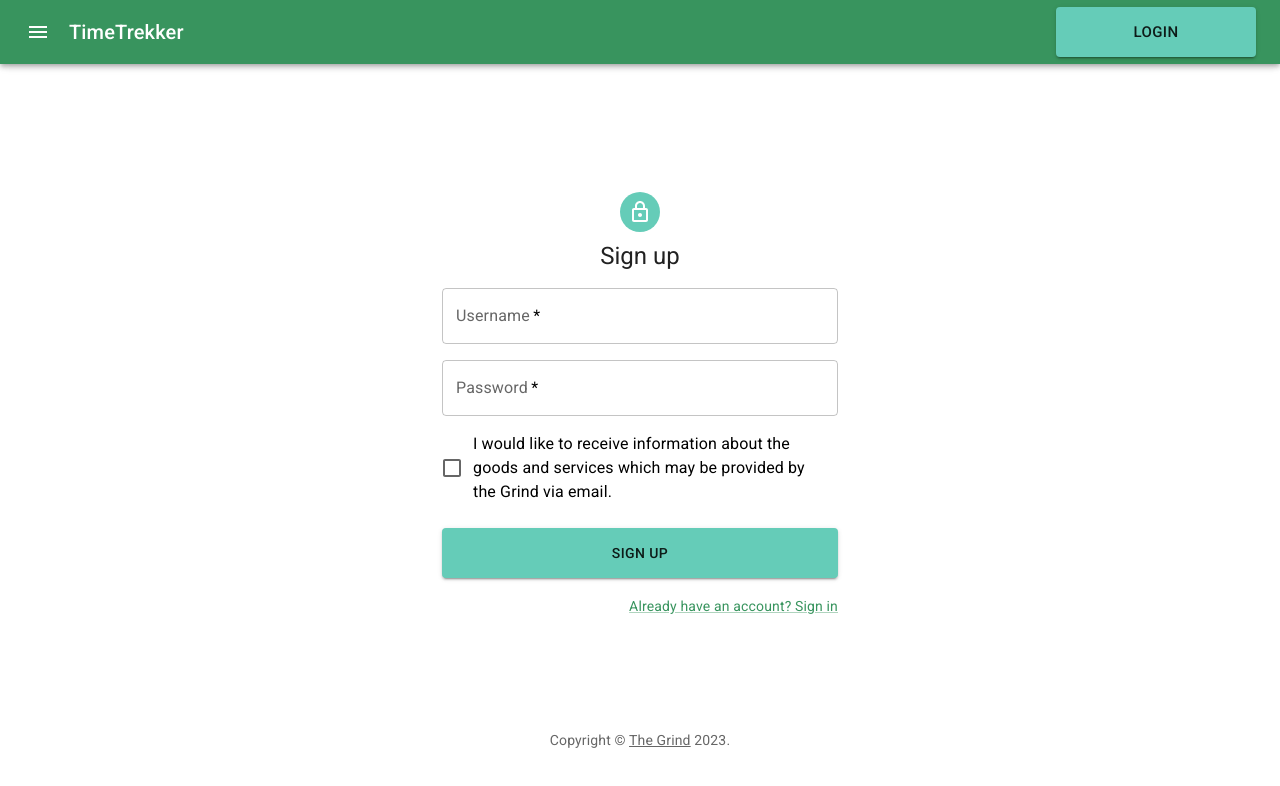
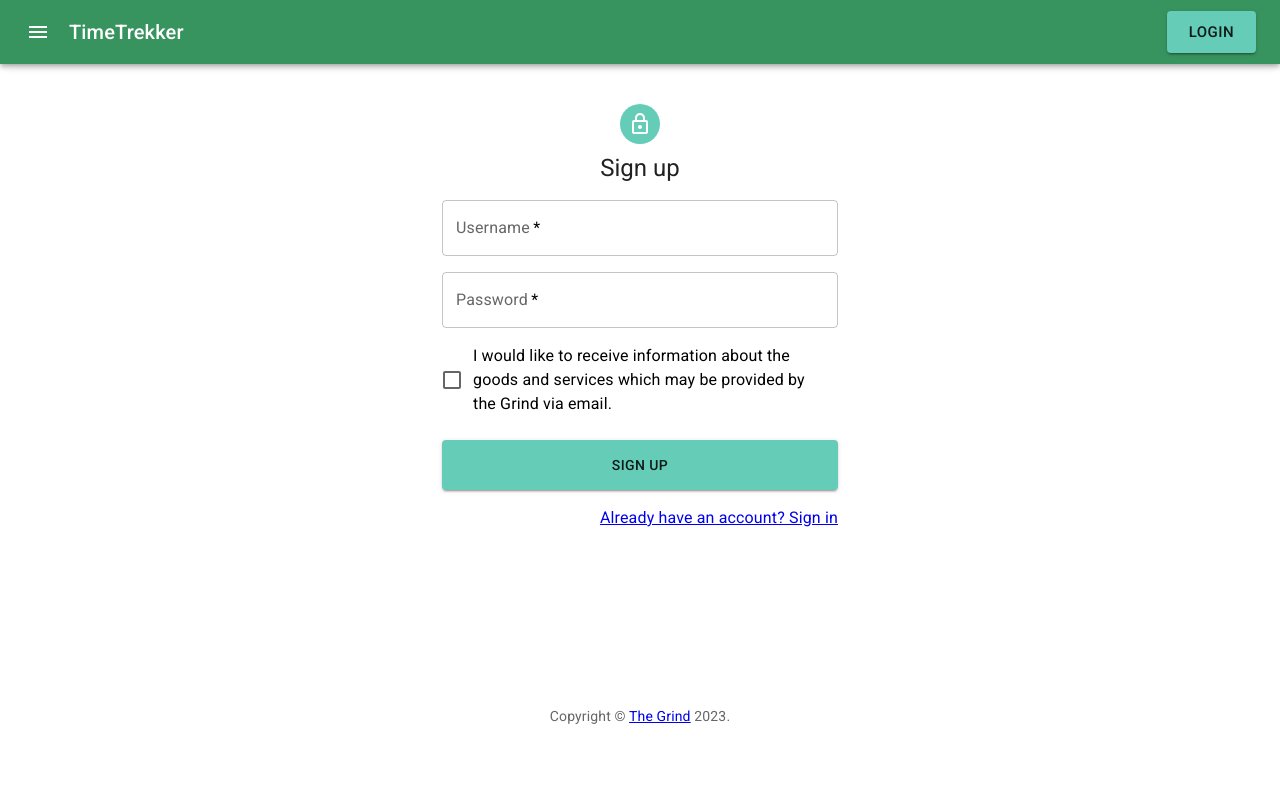
Before and after one commit to Weiennn/The-Grind, a React (Create React App) app in the folder client/: page /registration in a window 1280 px wide. Shown: the top 786 px of the page. Built offline with nearby package versions, Linux system fonts and the light colour scheme; no server answers.

Commit message:
added the logout button to replace the login button when you are already logged in

```diff
--- a/client/src/App.js
+++ b/client/src/App.js
@@ -1,9 +1,8 @@
-import './App.css';
+import "./App.css";
 import { createTheme, ThemeProvider } from "@mui/material/styles";
-import Navbar from './pages/Navbar';
+import Navbar from "./pages/Navbar";
 
 function App() {
-
   const defaultTheme = createTheme({
     palette: {
       mode: "light",
--- a/client/src/pages/Login.js
+++ b/client/src/pages/Login.js
@@ -1,6 +1,9 @@
 import React, { useState, useContext } from "react";
 import axios from "axios";
-import { useNavigate } from "react-router-dom";
+import {
+  Link,
+  useNavigate,
+} from "react-router-dom";
 import { AuthContext } from "../helper/AuthContext";
 import Avatar from "@mui/material/Avatar";
 import Button from "@mui/material/Button";
@@ -8,7 +11,7 @@ import CssBaseline from "@mui/material/CssBaseline";
 import TextField from "@mui/material/TextField";
 import FormControlLabel from "@mui/material/FormControlLabel";
 import Checkbox from "@mui/material/Checkbox";
-import Link from "@mui/material/Link";
+//import Link from "@mui/material/Link";
 import Grid from "@mui/material/Grid";
 import Box from "@mui/material/Box";
 import LockOutlinedIcon from "@mui/icons-material/LockOutlined";
@@ -66,7 +69,6 @@ function Login() {
   };
 
   return (
-    //TODO theme can be moved to root once settled on theme
     //TODO to change Logo
       <Container
         className="loginContainer"
@@ -132,12 +134,10 @@ function Login() {
             </Button>
             <Grid container>
               <Grid item xs>
-              <Link href="#" variant="body2">
-                Forgot password?
-              </Link>
+                {/* TODO add a forgot password page */}
               </Grid>
               <Grid item>
-              <Link href="#" variant="body2">
+                <Link to="/registration" href="#" variant="body2">
                   {"Don't have an account? Sign Up"}
                 </Link>
               </Grid>
@@ -145,25 +145,6 @@ function Login() {
           </Box>
         </Box>
         <Copyright sx={{ mt: 13 }} />
-      {/*
-        <div>
-          <label>Username:</label>
-          <input
-            type="text"
-            onChange={(event) => {
-              setUsername(event.target.value);
-            }}
-          />
-          <label>Password:</label>
-          <input
-            type="password"
-            onChange={(event) => {
-              setPassword(event.target.value);
-            }}
-          />
-          <button onClick={login}>Login</button>
-        </div>
-          */}
       </Container>
   );
 }
--- a/client/src/pages/Navbar.js
+++ b/client/src/pages/Navbar.js
@@ -12,14 +12,7 @@ import IconButton from "@mui/material/IconButton";
 import MenuIcon from "@mui/icons-material/Menu";
 import ChevronLeftIcon from "@mui/icons-material/ChevronLeft";
 import ChevronRightIcon from "@mui/icons-material/ChevronRight";
-import ListItem from "@mui/material/ListItem";
-import ListItemButton from "@mui/material/ListItemButton";
-import ListItemIcon from "@mui/material/ListItemIcon";
-import ListItemText from "@mui/material/ListItemText";
-import InboxIcon from "@mui/icons-material/MoveToInbox";
-import MailIcon from "@mui/icons-material/Mail";
 import Button from "@mui/material/Button";
-
 import { BrowserRouter as Router, Route, Routes, Link } from "react-router-dom";
 import Forum from "./Forum";
 import NewPost from "./NewPost";
@@ -135,9 +128,9 @@ export default function PersistentDrawerLeft() {
   };
 
   return (
+    <Router>
       <Box sx={{ display: "flex" }}>
         <AuthContext.Provider value={{ authState, setAuthState }}>
-        <Router>
           <CssBaseline />
           <AppBar position="fixed" open={open}>
             <Toolbar>
@@ -171,9 +164,27 @@ export default function PersistentDrawerLeft() {
               >
                 TimeTrekker
               </Typography>
-              <Button size="large" variant="contained" color="secondary">
+              {!authState.status ? (
+                <Button
+                  component={Link}
+                  size="large"
+                  variant="contained"
+                  color="secondary"
+                  to="/login"
+                >
                   Login
                 </Button>
+              ) : (
+                <Button
+                  component={Link}
+                  size="large"
+                  variant="contained"
+                  color="secondary"
+                  onClick={logout}
+                >
+                  Logout
+                </Button>
+              )}
             </Toolbar>
           </AppBar>
           <Drawer
@@ -203,7 +214,9 @@ export default function PersistentDrawerLeft() {
             </DrawerHeader>
             <Divider />
             <List>
+              <Box>
                 <Link to="newPost">Create new post</Link>
+              </Box>
               <Divider />
               <Link to="/">Forum</Link>
               <Divider />
@@ -240,8 +253,8 @@ export default function PersistentDrawerLeft() {
               <Route path="/newAssignment" element={<NewAssignment />} />
             </Routes>
           </Main>
-        </Router>
         </AuthContext.Provider>
       </Box>
+    </Router>
   );
 }
--- a/client/src/pages/Registration.js
+++ b/client/src/pages/Registration.js
@@ -2,7 +2,7 @@ import React, { useContext } from "react";
 import { Formik, Form, Field, ErrorMessage } from "formik";
 import * as Yup from "yup";
 import axios from "axios";
-import { useNavigate } from "react-router-dom";
+import { useNavigate, Link } from "react-router-dom";
 import { AuthContext } from "../helper/AuthContext";
 import Avatar from "@mui/material/Avatar";
 import Button from "@mui/material/Button";
@@ -10,7 +10,6 @@ import CssBaseline from "@mui/material/CssBaseline";
 import TextField from "@mui/material/TextField";
 import FormControlLabel from "@mui/material/FormControlLabel";
 import Checkbox from "@mui/material/Checkbox";
-import Link from "@mui/material/Link";
 import Grid from "@mui/material/Grid";
 import Box from "@mui/material/Box";
 import LockOutlinedIcon from "@mui/icons-material/LockOutlined";
@@ -76,7 +75,11 @@ function Registration() {
 
   //TODO change icon
   return (
-    <Container component="registrationContainer" maxWidth="xs">
+    <Container
+      component="registrationContainer"
+      maxWidth="xs"
+      style={{ position: "fixed", top: 0, bottom: 0, left: 0, right: 0 }}
+    >
       <CssBaseline />
       <Box
         sx={{
@@ -152,7 +155,7 @@ function Registration() {
             </Button>
             <Grid container justifyContent="flex-end">
               <Grid item>
-                <Link href="#" variant="body2">
+                <Link to="/login" href="#" variant="body2">
                   Already have an account? Sign in
                 </Link>
               </Grid>
@@ -160,34 +163,7 @@ function Registration() {
           </Form>
         </Formik>
       </Box>
-
-      {/*
-        <Formik
-          initialValues={initialValues}
-          onSubmit={onSubmit}
-          validationSchema={validationSchema}
-        >
-          <Form class="formContainer">
-            <label>Username: </label>
-            <ErrorMessage name="username" component="span" />
-            <Field
-              id="inputNewPost"
-              name="username"
-              placeholder="John cena..."
-            />
-            <label>Password: </label>
-            <ErrorMessage name="password" component="span" />
-            <Field
-              type="password"
-              id="inputNewPost"
-              name="password"
-              placeholder="Password..."
-            />
-            <button type="submit"> Register </button>
-          </Form>
-        </Formik>
-                  */}
-      <Copyright sx={{ mt: 14 }} />
+      <Copyright sx={{ mt: 22 }} />
     </Container>
   );
 }
```
Lines whose indentation alone changed are shown as unchanged.
